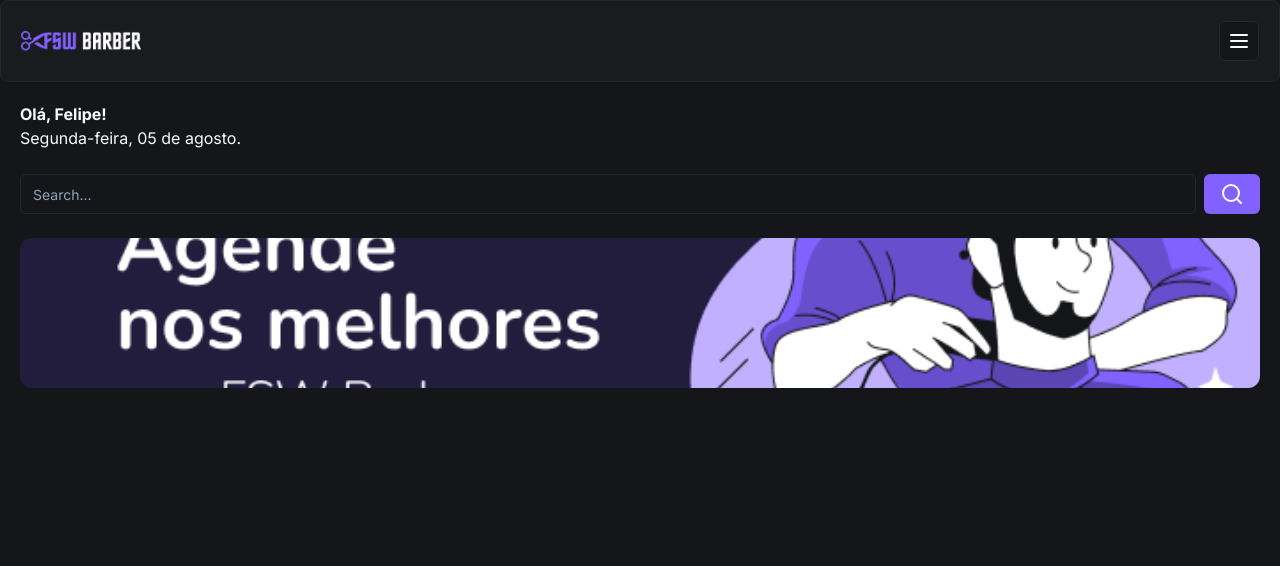
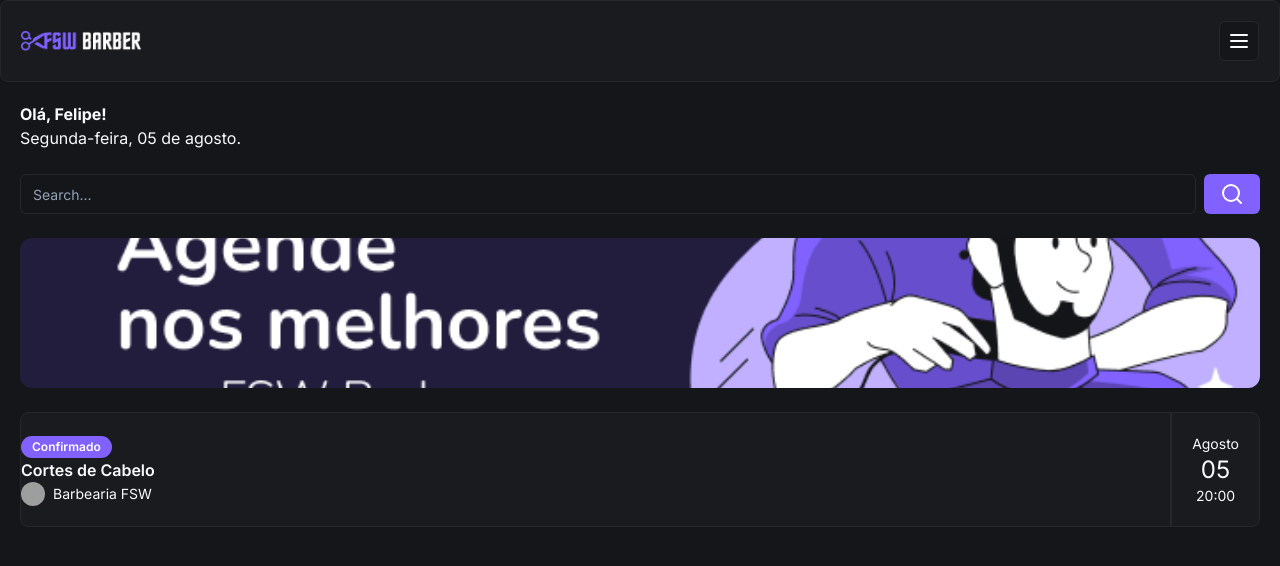
Before and after one commit to MisaelHenrique/fsw-baberShop, a Next.js app: page / in a window 1280 px wide. Shown: the top 566 px of the page. Built offline with nearby package versions, Linux system fonts and the light colour scheme; grey boxes are pictures that could not be loaded.

Commit message:
feat: add booking item

```diff
--- a/package.json
+++ b/package.json
@@ -15,6 +15,7 @@
   "dependencies": {
     "-": "^0.0.1",
     "@prisma/client": "^5.18.0",
+    "@radix-ui/react-avatar": "^1.1.0",
     "@radix-ui/react-slot": "^1.1.0",
     "class-variance-authority": "^0.7.0",
     "clsx": "^2.1.1",
--- /dev/null
+++ b/src/app/_components/ui/avatar.tsx
@@ -0,0 +1,50 @@
+"use client"
+
+import * as React from "react"
+import * as AvatarPrimitive from "@radix-ui/react-avatar"
+
+import { cn } from "@/app/_lib/utils"
+
+const Avatar = React.forwardRef<
+  React.ElementRef<typeof AvatarPrimitive.Root>,
+  React.ComponentPropsWithoutRef<typeof AvatarPrimitive.Root>
+>(({ className, ...props }, ref) => (
+  <AvatarPrimitive.Root
+    ref={ref}
+    className={cn(
+      "relative flex h-10 w-10 shrink-0 overflow-hidden rounded-full",
+      className
+    )}
+    {...props}
+  />
+))
+Avatar.displayName = AvatarPrimitive.Root.displayName
+
+const AvatarImage = React.forwardRef<
+  React.ElementRef<typeof AvatarPrimitive.Image>,
+  React.ComponentPropsWithoutRef<typeof AvatarPrimitive.Image>
+>(({ className, ...props }, ref) => (
+  <AvatarPrimitive.Image
+    ref={ref}
+    className={cn("aspect-square h-full w-full", className)}
+    {...props}
+  />
+))
+AvatarImage.displayName = AvatarPrimitive.Image.displayName
+
+const AvatarFallback = React.forwardRef<
+  React.ElementRef<typeof AvatarPrimitive.Fallback>,
+  React.ComponentPropsWithoutRef<typeof AvatarPrimitive.Fallback>
+>(({ className, ...props }, ref) => (
+  <AvatarPrimitive.Fallback
+    ref={ref}
+    className={cn(
+      "flex h-full w-full items-center justify-center rounded-full bg-muted",
+      className
+    )}
+    {...props}
+  />
+))
+AvatarFallback.displayName = AvatarPrimitive.Fallback.displayName
+
+export { Avatar, AvatarImage, AvatarFallback }
--- /dev/null
+++ b/src/app/_components/ui/badge.tsx
@@ -0,0 +1,36 @@
+import * as React from "react"
+import { cva, type VariantProps } from "class-variance-authority"
+
+import { cn } from "@/app/_lib/utils"
+
+const badgeVariants = cva(
+  "inline-flex items-center rounded-full border px-2.5 py-0.5 text-xs font-semibold transition-colors focus:outline-none focus:ring-2 focus:ring-ring focus:ring-offset-2",
+  {
+    variants: {
+      variant: {
+        default:
+          "border-transparent bg-primary text-primary-foreground hover:bg-primary/80",
+        secondary:
+          "border-transparent bg-secondary text-secondary-foreground hover:bg-secondary/80",
+        destructive:
+          "border-transparent bg-destructive text-destructive-foreground hover:bg-destructive/80",
+        outline: "text-foreground",
+      },
+    },
+    defaultVariants: {
+      variant: "default",
+    },
+  }
+)
+
+export interface BadgeProps
+  extends React.HTMLAttributes<HTMLDivElement>,
+    VariantProps<typeof badgeVariants> {}
+
+function Badge({ className, variant, ...props }: BadgeProps) {
+  return (
+    <div className={cn(badgeVariants({ variant }), className)} {...props} />
+  )
+}
+
+export { Badge, badgeVariants }
--- a/src/app/page.tsx
+++ b/src/app/page.tsx
@@ -4,6 +4,9 @@
 import { Button } from "./_components/ui/button";
 import { Input } from "./_components/ui/input";
 import Image from "next/image";
+import { Card, CardContent } from "./_components/ui/card";
+import { AvatarImage, Avatar } from "./_components/ui/avatar";
+import { Badge } from "./_components/ui/badge";
 
 export default function Home() {
   return (
@@ -13,6 +16,7 @@
       <div className="p-5">
         <h2 className="text-x1 font-bold">Olá, Felipe!</h2>
         <p>Segunda-feira, 05 de agosto.</p>
+{/*Search*/}
         <div className="flex items-center gap-2 mt-6">
             <Input
             placeholder="Search..."
@@ -22,6 +26,7 @@
           </Button>
         </div>
 
+{/*Banner*/}
         <div className="relative w=full h-[150px] mt-6">
           <Image
           alt="Agende nos melhores com a Barber Shop"
@@ -31,7 +36,30 @@
           />
         </div>
 
+{/*AGENDAMENTOS*/}
+        <Card className="mt-6">
+          <CardContent className="flex justify-between p-0">
+            {/*ESQUEDA*/}
+            <div className="flex-col gap-2 py-5">
+              <Badge className="w-fit">Confirmado</Badge>
+              <h3 className="font-semibold">Cortes de Cabelo</h3>
+
+              <div className="flex items-center gap-2">
+                <Avatar className="w-6 h-6">
+                  <AvatarImage src="https://utfs.io/f/c97a2dc9-cf62-468b-a851-bfd2bdde775f-16p.png" alt="Avatar"/>
+                </Avatar>
+                <p className="text-sm">Barbearia FSW</p>
+              </div>
+            </div>
+            {/*DIREITA*/}
+            <div className="flex flex-col items-center justify-center border-l-2 border-solid px-5">
+              <p className="text-sm">Agosto</p>
+              <p className="text-2xl">05</p>
+              <p className="text-sm">20:00</p>
+            </div>
+          </CardContent>
+        </Card>
       </div>
-    </div>
+      </div>
   );
 }
```
Also changed, not shown: 1 other file (tests, documents, lock files or other folders).
